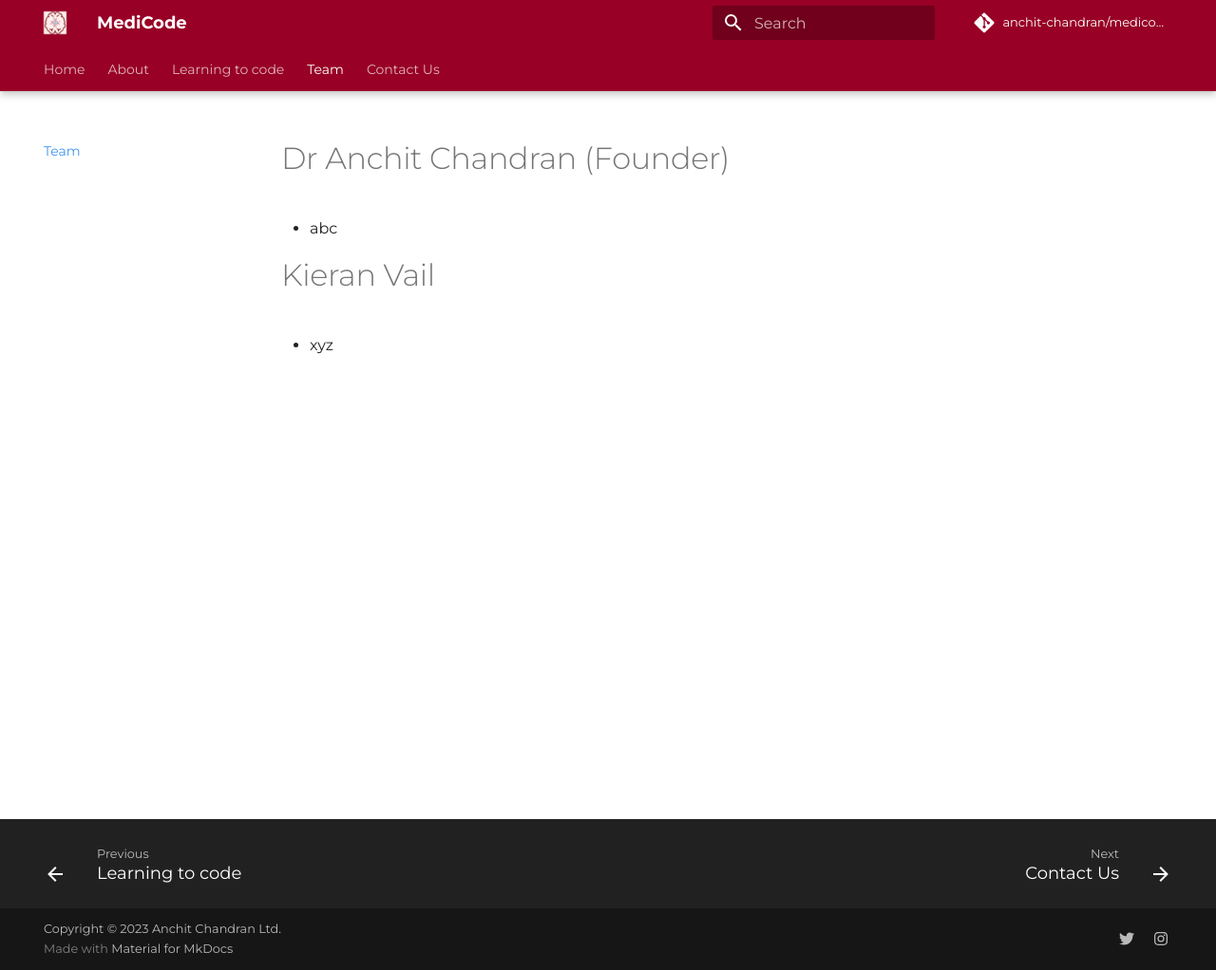
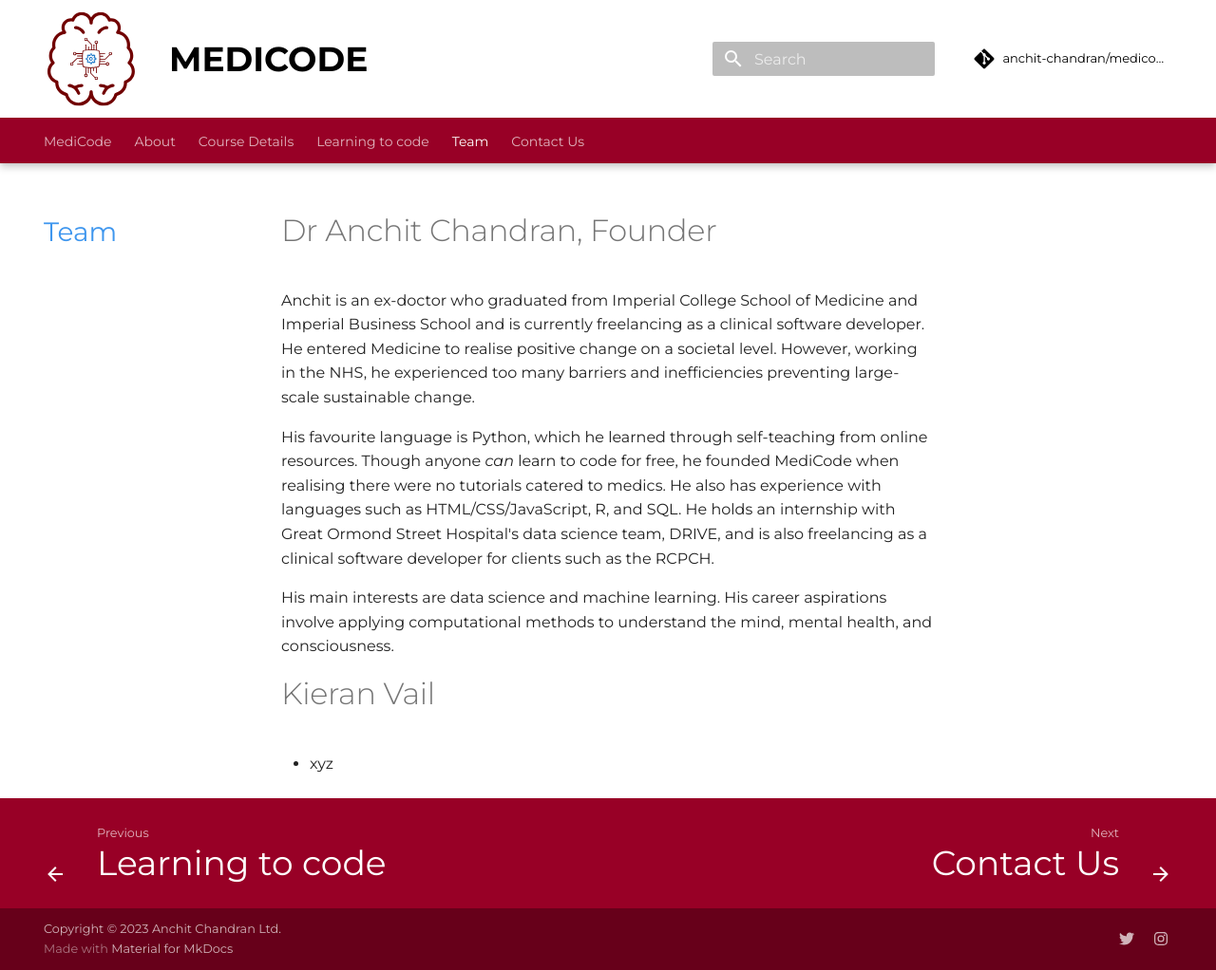
Before and after one commit to anchit-chandran/medicode-website, an MkDocs documentation site: the page built from docs/team.md, in a window 1280 px wide and 1022 px high. Shown: the whole window at 95% size. Built offline with MkDocs 1.6.1 and Material for MkDocs 9.7.7, drawn with Linux system fonts in a browser that asks for light colours; comment, search, counter and statistics services are not loaded.

Commit message:
add more content, style updates
Signed-off-by: anchit-chandran <anchit97123@gmail.com>

```diff
--- a/docs/_assets/_stylesheets/extra.css
+++ b/docs/_assets/_stylesheets/extra.css
@@ -2,6 +2,10 @@
     --medicode-red: #980026;
     --medicode-blue: #3e96ee;
     --medicode-white: #ecdbcb;
+}
+
+.md-ellipsis {
+    font-size: 2em;
 }
 
 /* nav bg color */
@@ -12,3 +16,25 @@
 .md-nav__item .md-nav__link--active {
     color: var(--medicode-blue);
 }
+
+.md-header {
+    background-color: white;
+    color: black;
+}
+
+.md-header__button.md-logo img, .md-header__button.md-logo svg {
+    height: 5rem !important;
+    width: auto;
+}
+
+footer.md-footer {
+    background-color: var(--medicode-red);
+}
+
+p>a.md-button.md-button--primary{
+    background-color: var(--medicode-red);
+    border-color: var(--medicode-red);
+    color: var(--md-primary-bg-color);
+    display: table;
+    margin: 1em auto;
+}
--- a/docs/team.md
+++ b/docs/team.md
@@ -2,9 +2,13 @@
 title: Meet the Team
 ---
 
-# Dr Anchit Chandran (Founder)
+# Dr Anchit Chandran, Founder
 
-- abc
+Anchit is an ex-doctor who graduated from Imperial College School of Medicine and Imperial Business School and is currently freelancing as a clinical software developer. He entered  Medicine to realise positive change on a societal level. However, working in the NHS, he experienced too many barriers and inefficiencies preventing large-scale sustainable change.
+
+His favourite language is Python, which he learned through self-teaching from online resources. Though anyone *can* learn to code for free, he founded MediCode when realising there were no tutorials catered to medics. He also has experience with languages such as HTML/CSS/JavaScript, R, and SQL. He holds an internship with Great Ormond Street Hospital's data science team, DRIVE, and is also freelancing as a clinical software developer for clients such as the RCPCH.
+
+His main interests are data science and machine learning. His career aspirations involve applying computational methods to understand the mind, mental health, and consciousness.
 
 # Kieran Vail
 
--- a/mkdocs.yml
+++ b/mkdocs.yml
@@ -1,7 +1,7 @@
 # main site metadata and titles
-site_name: MediCode
+site_name: MEDICODE
 site_description: Teaching Clinicians to Code
-site_author: MediCode
+site_author: Dr Anchit Chandran
 site_url: https://medicode.info/
 
 # copyright information which is shown in the footer
@@ -16,15 +16,16 @@
 
 
 nav:
-  - Home: "index.md"
+  - "index.md"
   - About: 'about.md'
+  - Course Details: 'details.md'
   - Learning to code: 'code.md'
   - Team: 'team.md'
   - Contact Us: 'contact.md'
 
 theme:
   name: material
-  logo: _assets/_images/logo-gear.png
+  logo: _assets/_images/logo.svg
   features:
     - navigation.expand
     - navigation.footer # explicitly adds footer prev/next (Material4MkDocs9.0)
@@ -40,6 +41,15 @@
     text: Montserrat
     code: Roboto Mono
 
+markdown_extensions:
+  - admonition
+  - pymdownx.details
+  - pymdownx.superfences
+  - attr_list
+  - pymdownx.emoji:
+      emoji_index: !!python/name:materialx.emoji.twemoji
+      emoji_generator: !!python/name:materialx.emoji.to_svg
+
 extra_css:
   - _assets/_stylesheets/extra.css
 
```
Also changed, not shown: docs/contact.md (+7 -0 lines), docs/details.md (added, +23 -0 lines), docs/index.md (+24 -6 lines), docs/_assets/_images/logo-gear.png (deleted), docs/_assets/_images/logo-no-bg.png (deleted), docs/_assets/_images/logo.png (deleted), docs/_assets/_images/logo.svg (added).
